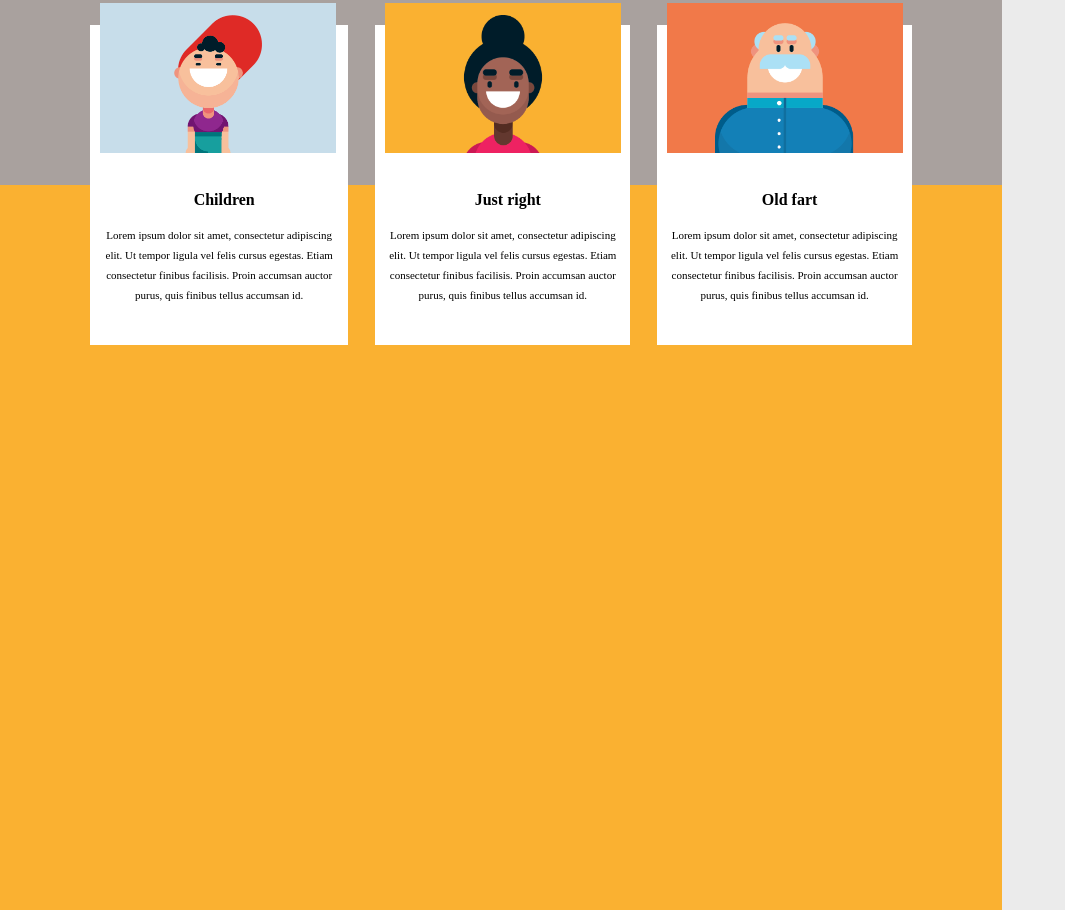
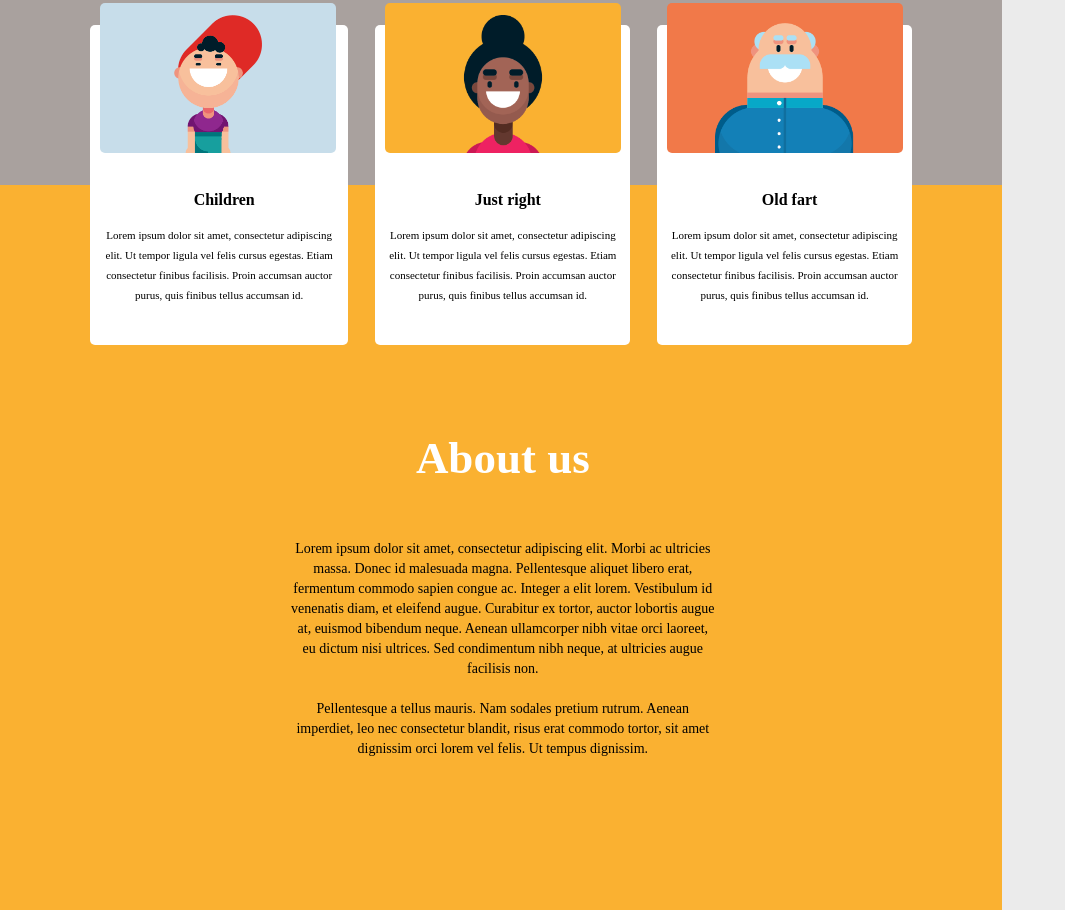
Before and after one commit to Robert-Tyborn/v.38-insurance, a plain HTML site: page index.html in a window 1280 px wide. Shown: the part 983-1893 px from the top of the page, without its empty margins (0-1065 px from the left). Drawn offline with Linux system fonts and the light colour scheme.

Commit message:
main done

```diff
--- a/CSS/styles.css
+++ b/CSS/styles.css
@@ -116,7 +116,7 @@ body{
     height: 1292px;
     display: grid;
     grid-template-columns: 90px 1fr 1fr 27px 1fr 1fr 27px 1fr 1fr 90px;
-    grid-template-rows: 90px 137px 90px 90px  160px 160px 1fr;
+    grid-template-rows: 90px 137px 90px 90px  160px 160px 90px 90px 1fr 90px;
 }
 .main .main__title{
     font-size: 45px;
@@ -151,6 +151,7 @@ body{
     grid-row: 5 / span 2;
     text-align: center;
     padding-left: 10px;
+    border-radius: 5px;
 }
 .main .main__card_1 .main__card_1__title, .main__card_2__title, .main__card_3__title{
     font-size: 16px;
@@ -168,6 +169,7 @@ body{
     grid-row: 5;
     transform: translateY(-22px);
     overflow: hidden;
+    border-radius: 5px;
 
 }
 .main .main__card_1 .main__card_1_img .main__card_1_img__image{
@@ -181,6 +183,7 @@ body{
     grid-row: 5 / span 2;
     text-align: center;
     padding-left: 10px;
+    border-radius: 5px;
 }
 .main .main__card_2 .main__card_2_img{
     width: 236px;
@@ -190,6 +193,7 @@ body{
     grid-row: 5;
     transform: translateY(-22px);
     overflow: hidden;
+    border-radius: 5px;
 }
 .main .main__card_2 .main__card_2_img .main__card_2_img__image{
     width: 98px;
@@ -202,6 +206,7 @@ body{
     grid-row: 5 / span 2;
     text-align: center;
     padding-left: 10px;
+    border-radius: 5px;
 }
 .main .main__card_3 .main__card_3_img{
     width: 236px;
@@ -211,6 +216,7 @@ body{
     grid-row: 5;
     transform: translateY(-22px);
     overflow: hidden;
+    border-radius: 5px;
 }
 .main .main__card_3 .main__card_3_img .main__card_3_img__image{
     width: 140px;
@@ -223,8 +229,27 @@ body{
 }
 .main .main__bgcolor_bottom{
     grid-column: 1 / span 11;
-    grid-row: 6 / span 2;
+    grid-row: 6 / span 8;
     background-color: #FAB131;
+}
+.main .main__bottom_title{
+    grid-column: 5 / span 2;
+    grid-row: 8;
+    font-size: 45px;
+    color: white;
+    margin: 0;
+    line-height: 46px;
+    text-align: center;
+}
+.main .main__bottom_text{
+    grid-column: 3 / span 6;
+    grid-row: 9;
+    text-align: center;
+    font-size: 14px;
+    font-weight: 500;
+    line-height: 20px;
+    padding-left: 70px;
+    padding-right: 70px;
 }
 
 @media screen and (max-width:768px){
--- a/index.html
+++ b/index.html
@@ -52,7 +52,6 @@
             </div>
             <h3 class="main__card_1__title">Children</h3>
             <p class="main__card_1__text">Lorem ipsum dolor sit amet, consectetur adipiscing elit. Ut tempor ligula vel felis cursus egestas. Etiam consectetur finibus facilisis. Proin accumsan auctor purus, quis finibus tellus accumsan id.</p>
-
         </div>
         <div class="main__card_2">
             <div class="main__card_2_img">
@@ -61,7 +60,6 @@
             <h3 class="main__card_2__title">Just right</h3>
             <p class="main__card_2__text">Lorem ipsum dolor sit amet, consectetur adipiscing elit. Ut tempor ligula vel felis cursus egestas. Etiam consectetur finibus facilisis. Proin accumsan auctor purus, quis finibus tellus accumsan id.</p>
         </div>
-
         <div class="main__card_3">
             <div class="main__card_3_img">
                 <img class="main__card_3_img__image" src="IMG/old.png" alt="">
@@ -70,6 +68,11 @@
             <p class="main__card_3__text">Lorem ipsum dolor sit amet, consectetur adipiscing elit. Ut tempor ligula vel felis cursus egestas. Etiam consectetur finibus facilisis. Proin accumsan auctor purus, quis finibus tellus accumsan id.</p>
         </div>
 
+        <h2 class="main__bottom_title">About us</h2>
+        <p class="main__bottom_text">Lorem ipsum dolor sit amet, consectetur adipiscing elit. Morbi ac ultricies massa. Donec id malesuada magna. Pellentesque aliquet libero erat, fermentum commodo sapien congue ac. Integer a elit lorem. Vestibulum id venenatis diam, et eleifend augue. Curabitur ex tortor, auctor lobortis augue at, euismod bibendum neque. Aenean ullamcorper nibh vitae orci laoreet, eu dictum nisi ultrices. Sed condimentum nibh neque, at ultricies augue facilisis non. </br></br>
+
+            Pellentesque a tellus mauris. Nam sodales pretium rutrum. Aenean imperdiet, leo nec consectetur blandit, risus erat commodo tortor, sit amet dignissim orci lorem vel felis. Ut tempus dignissim.</p>
+        </div>
     </main>
 </body>
 </html>
```
